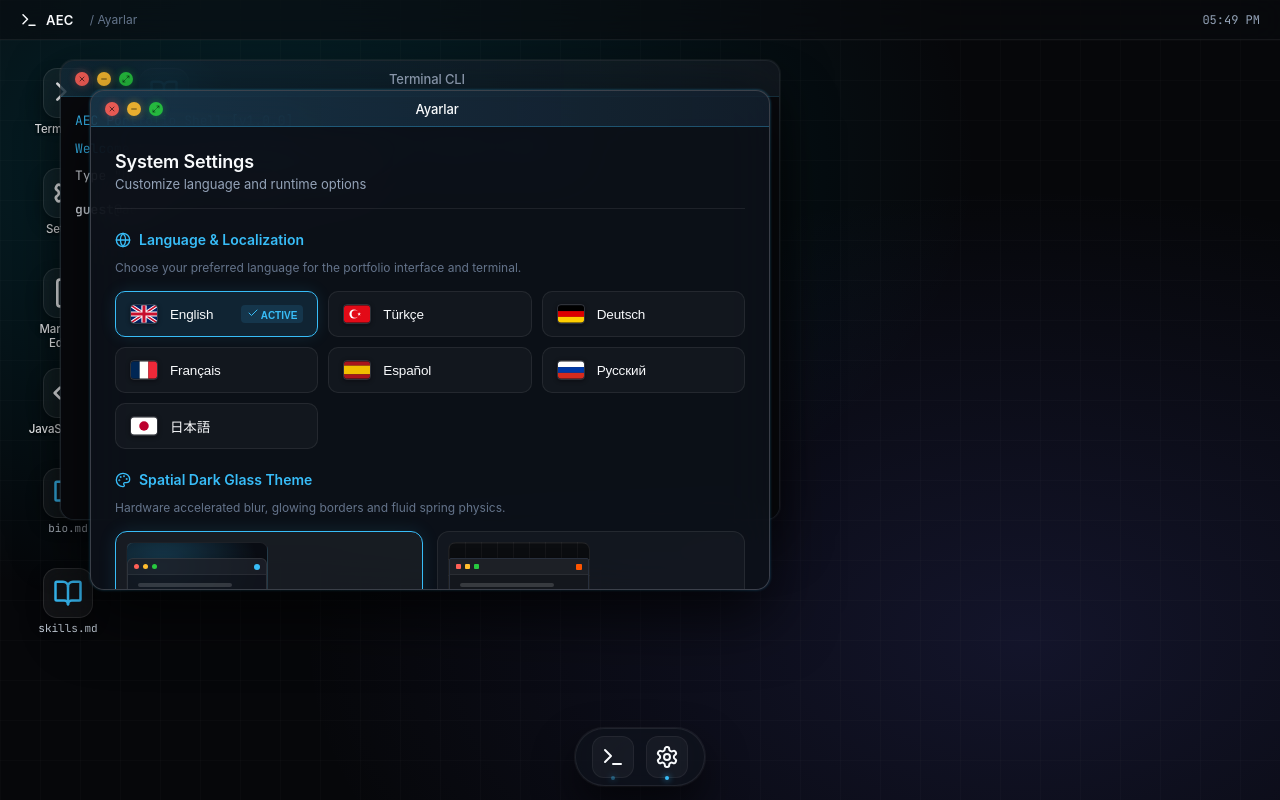
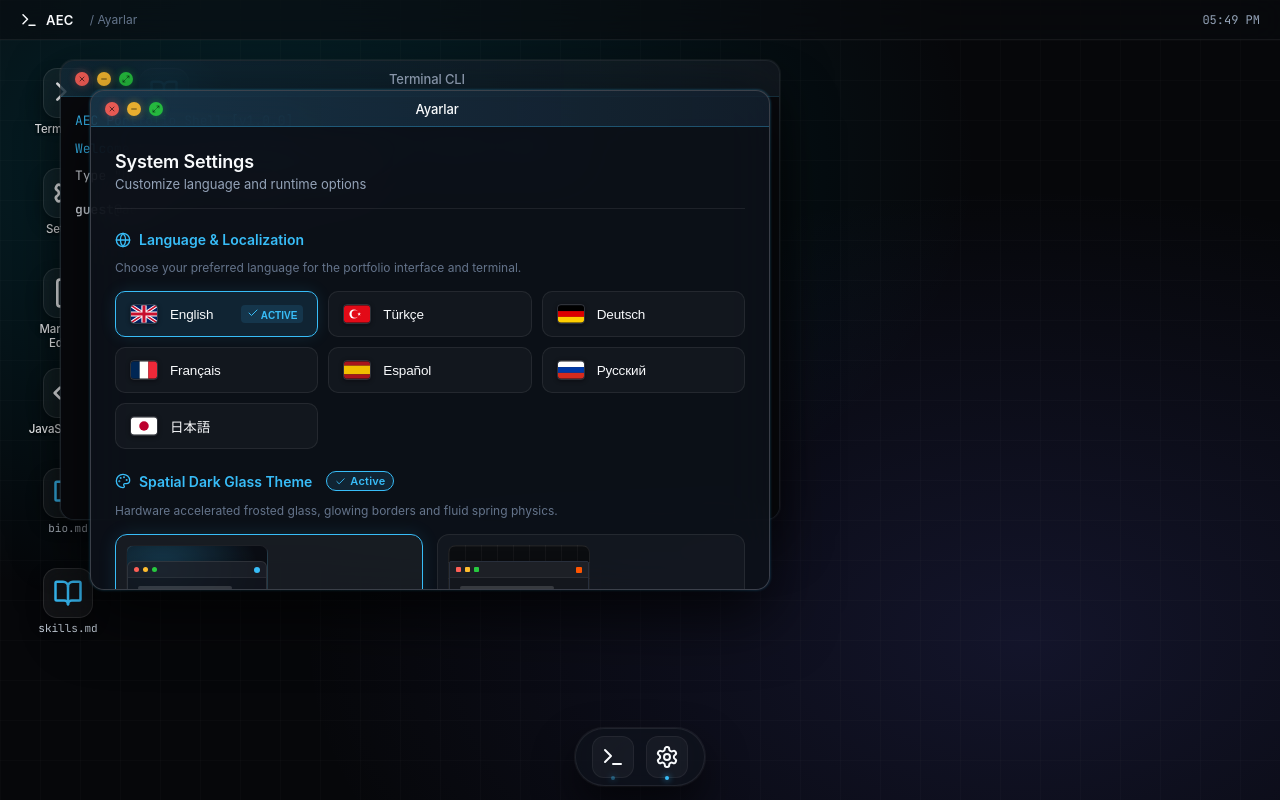
Before and after one commit to aemreceylan/portfolio-website, a React (Vite) app in the folder apps/user-interface/: page / in a window 1280 px wide. Both pictures are taken after a click on the button "AEC". Built offline with nearby package versions, Linux system fonts and the light colour scheme.

Commit message:
feat(settings): dynamically update theme title, pill badge and localized description per active theme

```diff
--- a/apps/user-interface/src/apps/settings/SettingsApp.tsx
+++ b/apps/user-interface/src/apps/settings/SettingsApp.tsx
@@ -3,14 +3,14 @@ import { Globe, Palette, Check, RotateCcw, AlertTriangle } from 'lucide-react';
 import { LANGUAGE_OPTIONS } from '#i18n/translations';
 import { useTranslation } from '#i18n/i18n.store';
 import { LanguageFlag } from '#components/LanguageFlag';
-import { useThemeStore, THEME_OPTIONS, ThemeId } from '#stores/theme.store';
+import { useThemeStore, THEME_OPTIONS, THEME_DEFINITIONS, ThemeId } from '#stores/theme.store';
 import { performSystemReset } from '#services/system-reset';
 import '#styles/settings.css';
 
 /**
  * SettingsApp component allowing the user to configure:
  * - Multilingual preferences across 7 locales
- * - Dual-Engine System Design Theme (Spatial Dark Glass vs Swiss Industrial)
+ * - Multi-Engine System Design Theme (Spatial Dark Glass, Swiss Industrial, Cyberpunk Neon, Classic Macintosh)
  * - System factory reset (equivalent to sudo rm -rf in GUI)
  */
 export const SettingsApp: React.FC = () => {
@@ -18,6 +18,27 @@ export const SettingsApp: React.FC = () => {
   const { currentTheme, setTheme } = useThemeStore();
   const [showResetConfirm, setShowResetConfirm] = useState<boolean>(false);
   const [resetSuccessMessage, setResetSuccessMessage] = useState<string | null>(null);
+
+  const getThemeDescription = (themeId: ThemeId): string => {
+    switch (themeId) {
+      case 'spatial-glass':
+        return t('settings_theme_desc_spatial_glass');
+      case 'swiss-industrial':
+        return t('settings_theme_desc_swiss_industrial');
+      case 'cyberpunk-neon':
+        return t('settings_theme_desc_cyberpunk_neon');
+      case 'classic-mac':
+        return t('settings_theme_desc_classic_mac');
+      default:
+        return THEME_DEFINITIONS[themeId]?.description || t('settings_appearance_desc');
+    }
+  };
+
+  const activeThemeMeta = THEME_DEFINITIONS[currentTheme];
+  const activeThemeTitle = activeThemeMeta
+    ? t('settings_theme_title_format').replace('{name}', activeThemeMeta.name)
+    : t('settings_appearance_section');
+  const activeThemeDescription = getThemeDescription(currentTheme);
 
   const handleConfirmReset = () => {
     performSystemReset();
@@ -75,13 +96,19 @@ export const SettingsApp: React.FC = () => {
         </div>
       </section>
 
-      {/* Dual-Engine Design System Theme Section */}
-      <section className="settings-section">
+      {/* Design System Theme Section */}
+      <section className="settings-section" aria-label={activeThemeTitle}>
         <div className="settings-section-title">
           <Palette size={16} />
-          <span>{t('settings_appearance_section')}</span>
+          <span>{activeThemeTitle}</span>
+          <span className="settings-active-theme-pill" data-testid="settings-active-theme-badge">
+            <Check size={11} style={{ display: 'inline', marginRight: 4 }} />
+            {t('settings_active_badge')}
+          </span>
         </div>
-        <p className="settings-section-desc">{t('settings_appearance_desc')}</p>
+        <p className="settings-section-desc" data-testid="settings-theme-description">
+          {activeThemeDescription}
+        </p>
 
         <div
           className="theme-selector-grid"
@@ -133,7 +160,7 @@ export const SettingsApp: React.FC = () => {
                     )}
                   </div>
 
-                  <p className="theme-description">{opt.description}</p>
+                  <p className="theme-description">{getThemeDescription(opt.id as ThemeId)}</p>
                 </div>
               </button>
             );
--- a/apps/user-interface/src/i18n/translations.ts
+++ b/apps/user-interface/src/i18n/translations.ts
@@ -84,6 +84,11 @@ export interface Translations {
   settings_language_desc: string;
   settings_appearance_section: string;
   settings_appearance_desc: string;
+  settings_theme_desc_spatial_glass: string;
+  settings_theme_desc_swiss_industrial: string;
+  settings_theme_desc_cyberpunk_neon: string;
+  settings_theme_desc_classic_mac: string;
+  settings_theme_title_format: string;
   settings_active_badge: string;
   settings_reset_section: string;
   settings_reset_desc: string;
@@ -171,8 +176,13 @@ export const TRANSLATIONS: Record<SupportedLanguage, Translations> = {
     settings_subheading: 'Customize language and runtime options',
     settings_language_section: 'Language & Localization',
     settings_language_desc: 'Choose your preferred language for the portfolio interface and terminal.',
-    settings_appearance_section: 'Spatial Dark Glass Theme',
-    settings_appearance_desc: 'Hardware accelerated blur, glowing borders and fluid spring physics.',
+    settings_appearance_section: 'System Theme & Appearance',
+    settings_appearance_desc: 'Select an operating system design philosophy to transform the desktop interface.',
+    settings_theme_desc_spatial_glass: 'Hardware accelerated frosted glass, glowing borders and fluid spring physics.',
+    settings_theme_desc_swiss_industrial: 'Solid matte graphite chassis, Dieter Rams functionalism and safety orange accents.',
+    settings_theme_desc_cyberpunk_neon: 'High-voltage neon glow, deep OLED obsidian surfaces and cybernetic HUD telemetry.',
+    settings_theme_desc_classic_mac: 'Nostalgic 1984 platinum chassis, pinstripe titlebars and Susan Kare pixel aesthetics.',
+    settings_theme_title_format: '{name} Theme',
     settings_active_badge: 'Active',
     settings_reset_section: 'Factory Reset',
     settings_reset_desc: 'Wipes all custom files, resets desktop icon positions, and restores default wallpaper and theme.',
@@ -252,8 +262,13 @@ export const TRANSLATIONS: Record<SupportedLanguage, Translations> = {
     settings_subheading: 'Dil ve çalışma zamanı tercihlerini özelleştirin',
     settings_language_section: 'Dil ve Bölge',
     settings_language_desc: 'Portfolyo arayüzü ve terminal için tercih ettiğiniz dili seçin.',
-    settings_appearance_section: 'Spatial Dark Glass Teması',
-    settings_appearance_desc: 'Donanım hızlandırmalı buzlu cam, parıldayan kenarlıklar ve akıcı yay fiziği.',
+    settings_appearance_section: 'Sistem Teması & Görünüm',
+    settings_appearance_desc: 'Masaüstü deneyimini dönüştürmek için bir işletim sistemi tasarım felsefesi seçin.',
+    settings_theme_desc_spatial_glass: 'Donanım hızlandırmalı buzlu cam, parıldayan kenarlıklar ve akıcı yay fiziği.',
+    settings_theme_desc_swiss_industrial: 'Masif mat grafit şasi, Dieter Rams fonksiyonalizmi ve emniyet turuncusu vurgusu.',
+    settings_theme_desc_cyberpunk_neon: 'Yüksek voltaj neon ışıltısı, koyu OLED yüzeyler ve sibernetik HUD telemetrisi.',
+    settings_theme_desc_classic_mac: 'Nostaljik 1984 platin şasi, pinstripe başlık çubuğu ve Susan Kare piksel estetiği.',
+    settings_theme_title_format: '{name} Teması',
     settings_active_badge: 'Aktif',
     settings_reset_section: 'Fabrika Ayarlarına Sıfırla',
     settings_reset_desc: 'Tüm özel dosyaları siler, masaüstü simge dizilimini sıfırlar ve varsayılan duvar kağıdı ile temayı geri yükler.',
@@ -333,8 +348,13 @@ export const TRANSLATIONS: Record<SupportedLanguage, Translations> = {
     settings_subheading: 'Sprache und Systemeinstellungen anpassen',
     settings_language_section: 'Sprache & Lokalisierung',
     settings_language_desc: 'Wählen Sie Ihre bevorzugte Sprache für Schnittstelle und Terminal.',
-    settings_appearance_section: 'Spatial Dark Glass Design',
-    settings_appearance_desc: 'Hardwarebeschleunigte Unschärfe und reaktive Übergänge.',
+    settings_appearance_section: 'System-Design & Erscheinungsbild',
+    settings_appearance_desc: 'Wählen Sie eine Betriebssystem-Designphilosophie, um die Benutzeroberfläche anzupassen.',
+    settings_theme_desc_spatial_glass: 'Hardwarebeschleunigtes Milchglas, leuchtende Kanten und flüssige Federphysik.',
+    settings_theme_desc_swiss_industrial: 'Massives mattes Graphitchassis, Dieter-Rams-Funktionalismus und Signalorange-Akzente.',
+    settings_theme_desc_cyberpunk_neon: 'Hochvolt-Neonleuchten, dunkle OLED-Obsidianflächen und kybernetische HUD-Telemetrie.',
+    settings_theme_desc_classic_mac: 'Nostalgisches Platin-Gehäuse von 1984, Nadelstreifen-Titelleisten und Susan-Kare-Pixelästhetik.',
+    settings_theme_title_format: '{name}-Design',
     settings_active_badge: 'Aktiv',
     settings_reset_section: 'Auf Werkseinstellungen zurücksetzen',
     settings_reset_desc: 'Löscht alle benutzerdefinierten Dateien und stellt das Standarddesign wieder her.',
@@ -414,8 +434,13 @@ export const TRANSLATIONS: Record<SupportedLanguage, Translations> = {
     settings_subheading: 'Personnalisez la langue et les options',
     settings_language_section: 'Langue & Région',
     settings_language_desc: "Choisissez votre langue préférée pour l'interface et le terminal.",
-    settings_appearance_section: 'Thème Spatial Dark Glass',
-    settings_appearance_desc: 'Flou d\'arrière-plan accéléré par le matériel et esthétique sombre.',
+    settings_appearance_section: 'Thème du Système & Apparence',
+    settings_appearance_desc: 'Sélectionnez une philosophie de conception de système pour transformer le bureau.',
+    settings_theme_desc_spatial_glass: 'Verre dépoli accéléré par le matériel, bordures lumineuses et physique fluide.',
+    settings_theme_desc_swiss_industrial: 'Châssis en graphite mat massif, fonctionnalisme de Dieter Rams et touches orange sécurité.',
+    settings_theme_desc_cyberpunk_neon: 'Éclat néon haute tension, surfaces sombres OLED et télémétrie HUD cybernétique.',
+    settings_theme_desc_classic_mac: 'Châssis en platine nostalgique de 1984, barres de titre à rayures et esthétique pixel de Susan Kare.',
+    settings_theme_title_format: 'Thème {name}',
     settings_active_badge: 'Actif',
     settings_reset_section: 'Réinitialisation d\'usine',
     settings_reset_desc: 'Supprime tous les fichiers personnalisés et restaure le thème par défaut.',
@@ -495,8 +520,13 @@ export const TRANSLATIONS: Record<SupportedLanguage, Translations> = {
     settings_subheading: 'Personaliza idioma y preferencias',
     settings_language_section: 'Idioma y Región',
     settings_language_desc: 'Selecciona tu idioma preferido para la interfaz y la terminal.',
-    settings_appearance_section: 'Tema Spatial Dark Glass',
-    settings_appearance_desc: 'Desenfoque de vidrio esmerilado acelerado por GPU y física fluida.',
+    settings_appearance_section: 'Tema del Sistema y Apariencia',
+    settings_appearance_desc: 'Selecciona una filosofía de diseño de sistema para transformar la interfaz de escritorio.',
+    settings_theme_desc_spatial_glass: 'Vidrio esmerilado acelerado por hardware, bordes brillantes y física de resortes fluida.',
+    settings_theme_desc_swiss_industrial: 'Chasis de grafito mate macizo, funcionalismo de Dieter Rams y acentos de color naranja de seguridad.',
+    settings_theme_desc_cyberpunk_neon: 'Brillo de neón de alto voltaje, superficies oscuras OLED y telemetría HUD cibernética.',
+    settings_theme_desc_classic_mac: 'Nostálgico chasis de platino de 1984, barras de título a rayas y estética de píxeles de Susan Kare.',
+    settings_theme_title_format: 'Tema {name}',
     settings_active_badge: 'Activo',
     settings_reset_section: 'Restablecer a valores de fábrica',
     settings_reset_desc: 'Elimina todos los archivos personalizados y restaura el tema predeterminado.',
@@ -576,8 +606,13 @@ export const TRANSLATIONS: Record<SupportedLanguage, Translations> = {
     settings_subheading: 'Настройка языка и среды выполнения',
     settings_language_section: 'Язык и Регион',
     settings_language_desc: 'Выберите предпочтительный язык для интерфейса и терминала.',
-    settings_appearance_section: 'Тема Spatial Dark Glass',
-    settings_appearance_desc: 'Аппаратно ускоренное размытие стекла и темная палитра.',
+    settings_appearance_section: 'Системная тема и оформление',
+    settings_appearance_desc: 'Выберите философию дизайна операционной системы для изменения рабочего стола.',
+    settings_theme_desc_spatial_glass: 'Аппаратно ускоренное матовое стекло, светящиеся границы и плавная физика.',
+    settings_theme_desc_swiss_industrial: 'Массивный матовый графитовый корпус, функционализм Дитера Рамса и акценты сигнального оранжевого цвета.',
+    settings_theme_desc_cyberpunk_neon: 'Высоковольтное неоновое свечение, темные поверхности OLED и кибернетическая телеметрия HUD.',
+    settings_theme_desc_classic_mac: 'Ностальгический платиновый корпус 1984 года, полосатые заголовки и пиксельная эстетика Сьюзан Каре.',
+    settings_theme_title_format: 'Тема {name}',
     settings_active_badge: 'Активен',
     settings_reset_section: 'Сброс до заводских настроек',
     settings_reset_desc: 'Удаляет все пользовательские файлы и восстанавливает тему по умолчанию.',
@@ -657,8 +692,13 @@ export const TRANSLATIONS: Record<SupportedLanguage, Translations> = {
     settings_subheading: '言語およびランタイム設定のカスタマイズ',
     settings_language_section: '言語と地域',
     settings_language_desc: 'インターフェースおよびターミナルの言語を選択してください。',
-    settings_appearance_section: 'Spatial Dark Glass テーマ',
-    settings_appearance_desc: 'GPUアクセラレーションによるすりガラス効果と流体物理学。',
+    settings_appearance_section: 'システムテーマと外観',
+    settings_appearance_desc: 'OSの設計哲学を選択して、デスクトップインターフェースを一新します。',
+    settings_theme_desc_spatial_glass: 'ハードウェアアクセラレーションによるすりガラス効果、輝く境界線、流体スプリング物理学。',
+    settings_theme_desc_swiss_industrial: '重厚なマットグラファイトシャーシ、ディーター・ラムズの機能主義、セーフティオレンジのアクセント。',
+    settings_theme_desc_cyberpunk_neon: '高電圧ネオンの輝き、漆黒のOLEDサーフェス、サイバネティックHUDテレメトリ。',
+    settings_theme_desc_classic_mac: 'ノスタルジックな1984年プラチナシャーシ、ピンストライプのタイトルバー、スーザン・ケアのピクセル美学。',
+    settings_theme_title_format: '{name} テーマ',
     settings_active_badge: '選択中',
     settings_reset_section: '工場出荷時リセット',
     settings_reset_desc: 'すべてのカスタムファイルを削除し、デフォルトのテーマを復元します。',
--- a/apps/user-interface/src/styles/settings.css
+++ b/apps/user-interface/src/styles/settings.css
@@ -44,6 +44,43 @@
   font-size: 14px;
   font-weight: 600;
   color: var(--color-accent);
+}
+
+.settings-active-theme-pill {
+  display: inline-flex;
+  align-items: center;
+  font-size: 11px;
+  font-weight: 600;
+  padding: 2px 8px;
+  border-radius: 9999px;
+  background: var(--color-accent-subtle);
+  color: var(--color-accent);
+  border: 1px solid var(--color-accent);
+  margin-left: 6px;
+  letter-spacing: 0.02em;
+}
+
+[data-theme="swiss-industrial"] .settings-active-theme-pill {
+  border-radius: 2px;
+  text-transform: uppercase;
+  font-size: 10px;
+  letter-spacing: 0.05em;
+}
+
+[data-theme="cyberpunk-neon"] .settings-active-theme-pill {
+  border-radius: 2px;
+  box-shadow: 0 0 8px rgba(0, 240, 255, 0.4);
+  font-size: 10px;
+  letter-spacing: 0.08em;
+}
+
+[data-theme="classic-mac"] .settings-active-theme-pill {
+  border-radius: 0;
+  background: #000080;
+  color: #ffffff;
+  border-color: #000080;
+  box-shadow: 1px 1px 0 rgba(0, 0, 0, 0.3);
+  font-size: 10px;
 }
 
 .settings-section-desc {
```
Also changed, not shown: 3 other files (tests, documents, lock files or other folders).
